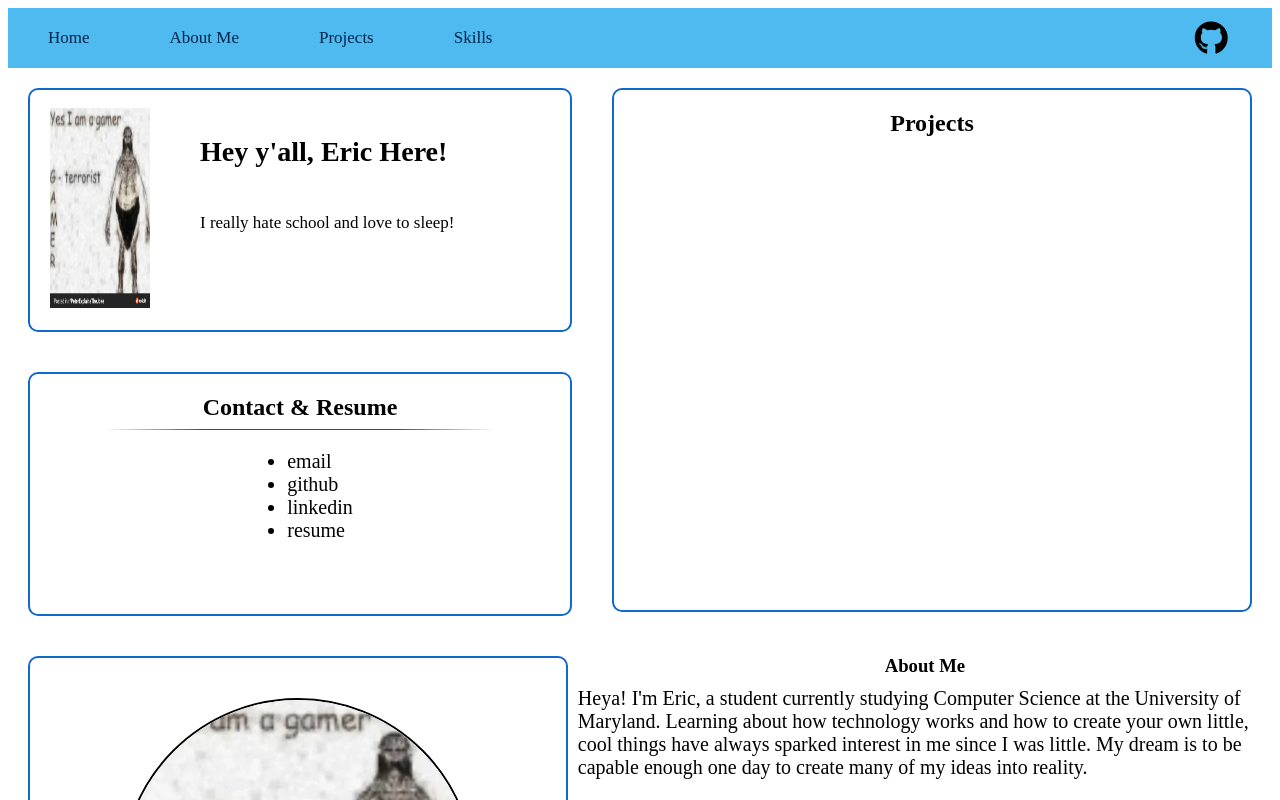
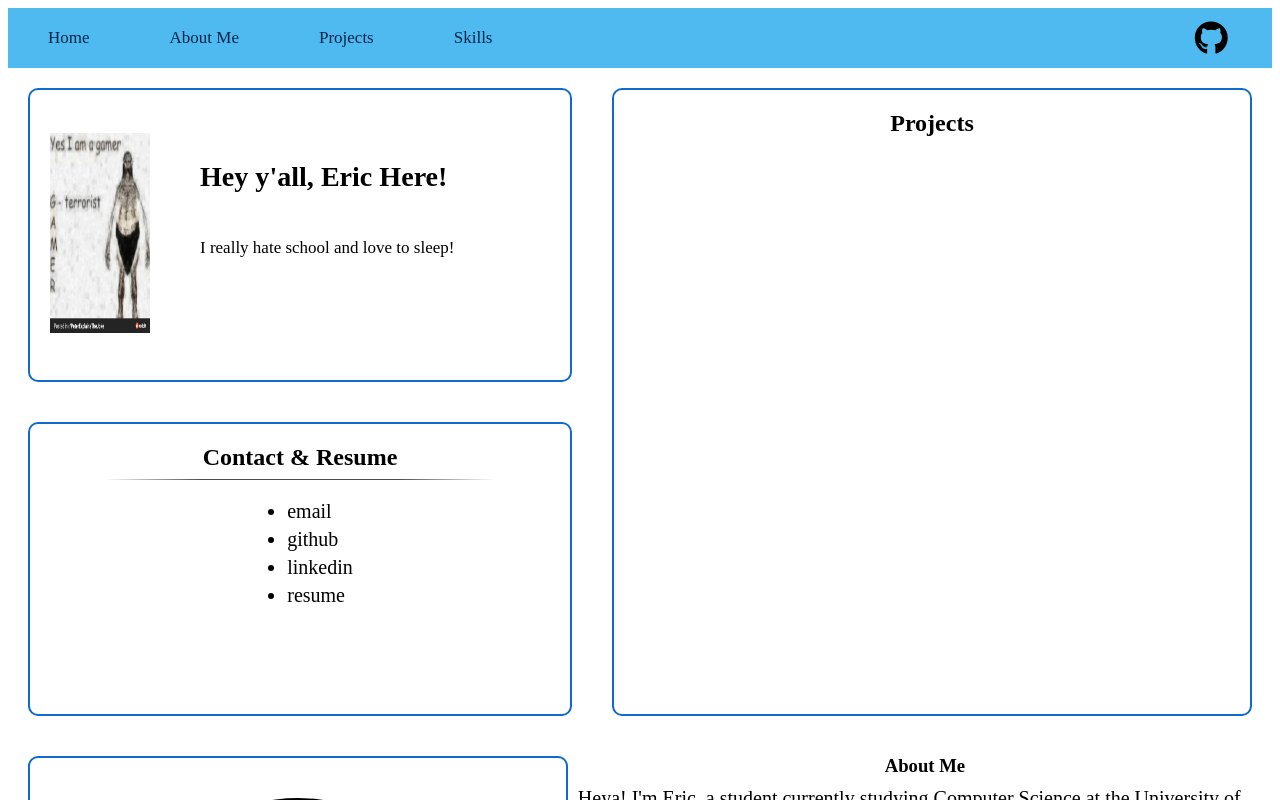
Before and after one commit to TEST-iz/personal-website, a React (Vite) app: page /home in a window 1280 px wide. Shown: the top 800 px of the page. Built offline with nearby package versions, Linux system fonts and the light colour scheme.

Commit message:
changed font size

```diff
--- a/src/pages/home.module.css
+++ b/src/pages/home.module.css
@@ -5,7 +5,7 @@
     padding: 20px;
     border: 2px solid rgb(18,105,204);
     margin: 20px;
-    height: 200px;
+    height: 250px;
     width: 500px;
     transition: transform 0.10s ease
 }
@@ -15,7 +15,7 @@
 }
 
 .section.projects {
-    height: 500px;
+    height: 604px;
     width: 700px;
     display: flex;
     flex-direction: column;
@@ -90,6 +90,10 @@
     align-self: center;
 }
 
+.contactInfo li {
+    margin-bottom: 5px;
+}
+
 .hr {
     width: 200%;
     height: 1px;
```
